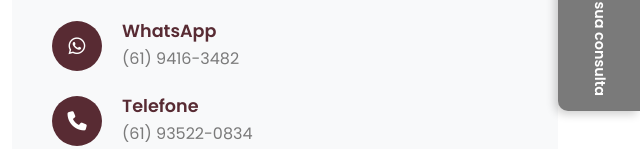
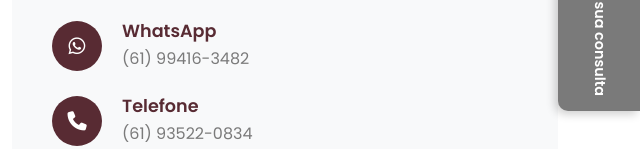
Before and after one commit to ArthurSantanaSantos1/Clinica-Atualizacao-3.0, a plain HTML site: page contato.html in a window 1280 px wide. Shown: the part 659-808 px from the top of the page, 640-1280 px from the left. Drawn offline with nearby package versions, Linux system fonts and the light colour scheme.

Commit message:
Update contato.html

```diff
--- a/contato.html
+++ b/contato.html
@@ -149,7 +149,7 @@
                             </div>
                             <div class="contact-details">
                                 <h4>WhatsApp</h4>
-                                <a href="https://wa.me/+5561994163482/?text=Ol%C3%A1%21+Tenho+interesse+no+atendimento+e+gostaria+de+mais+informa%C3%A7%C3%B5es%21">(61) 9416-3482</a>
+                                <a href="https://wa.me/+5561994163482/?text=Ol%C3%A1%21+Tenho+interesse+no+atendimento+e+gostaria+de+mais+informa%C3%A7%C3%B5es%21">(61) 99416-3482</a>
                             </div>
                         </div>
                         <div class="contact-item">
@@ -247,4 +247,5 @@
     <script src="https://cdn.jsdelivr.net/npm/bootstrap@5.3.0/dist/js/bootstrap.bundle.min.js"></script>
     <script src="js/script.js"></script>
 </body>
+
 </html>
```
